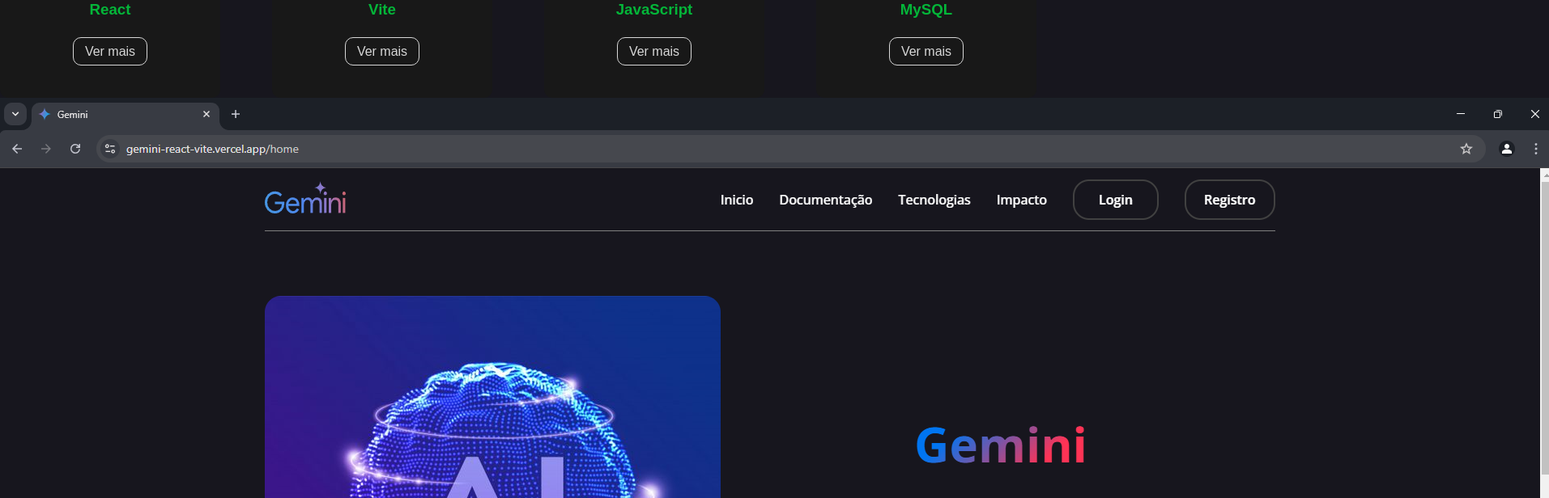
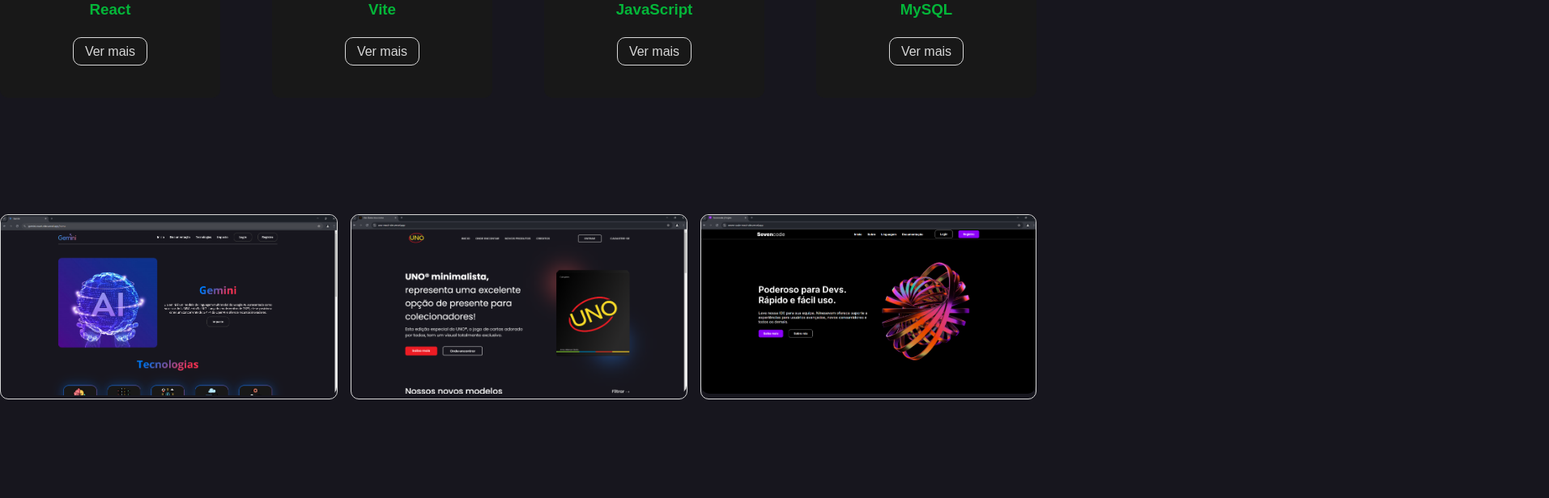
Before and after one commit to FelipeUnknown/Portifolio_FelipeUnknown, a React (Vite) app: page / in a window 1280 px wide. Shown: the part 1260-1876 px from the top of the page at 81% size, 1913 px wide, since content can reach past the window. After the commit the page ends 1754 px from the top, so only its background shows below. Built offline with nearby package versions, Linux system fonts and the light colour scheme.

Commit message:
imagens adicionadas e faltando apenas a ProAgency 09/02/2025

```diff
--- a/src/components/port/port.jsx
+++ b/src/components/port/port.jsx
@@ -1,17 +1,28 @@
-
-import uno from "/src/assets/img/ProjetoUno.png"
+import code from "/src/assets/img/projetoScode.png";
+import uno from "/src/assets/img/ProjetoUno.png";
 import gemi from "/src/assets/img/ProjetoGemini.png";
-const Port =()=>{
-    return(
-        <port>
-            <div>
-                <img src={gemi}/>
-            </div>
-            <div>
-                <img src={uno}/>
-            </div>
-
-        </port>
-    );
+import style from "../port/port.module.css";
+const Port = () => {
+  return (
+    <port className={style.port}>
+      <section className={style.section}>
+        <div className={style.cardsDiv}>
+          <a href="/">
+            <img src={gemi} className={style.img} />
+          </a>
+        </div>
+        <div className={style.cardsDiv}>
+          <a href="/">
+            <img src={uno} className={style.img} />
+          </a>
+        </div>
+        <div className={style.cardsDiv}>
+          <a href="/">
+            <img src={code} className={style.img} />
+          </a>
+        </div>
+      </section>
+    </port>
+  );
 };
-export default Port ;
+export default Port;
--- a/src/components/port/port.module.css
+++ b/src/components/port/port.module.css
@@ -0,0 +1,17 @@
+
+
+.section{
+    margin: 0;
+    padding-top: 9rem;
+    display: flex;
+    gap: 1rem;
+}
+
+.cardsDiv{
+    border: 1px solid #D7D7D7;
+    border-radius: 10px;
+}
+.img{
+    border-radius: 10px;
+    width: 100%;
+};
```
Also changed, not shown: src/assets/img/projetoScode.png (added).
